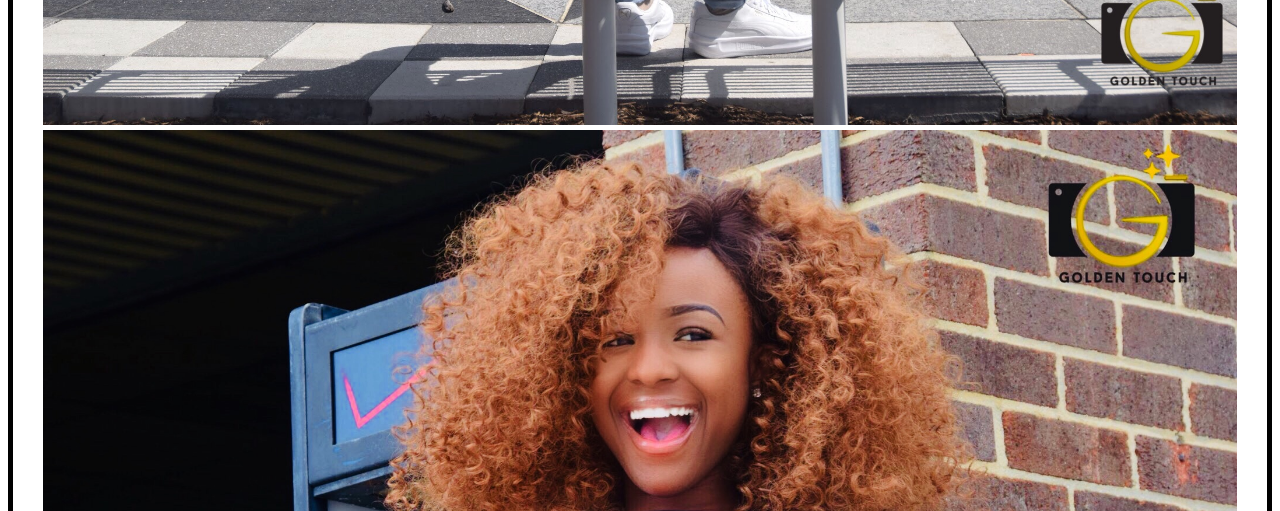
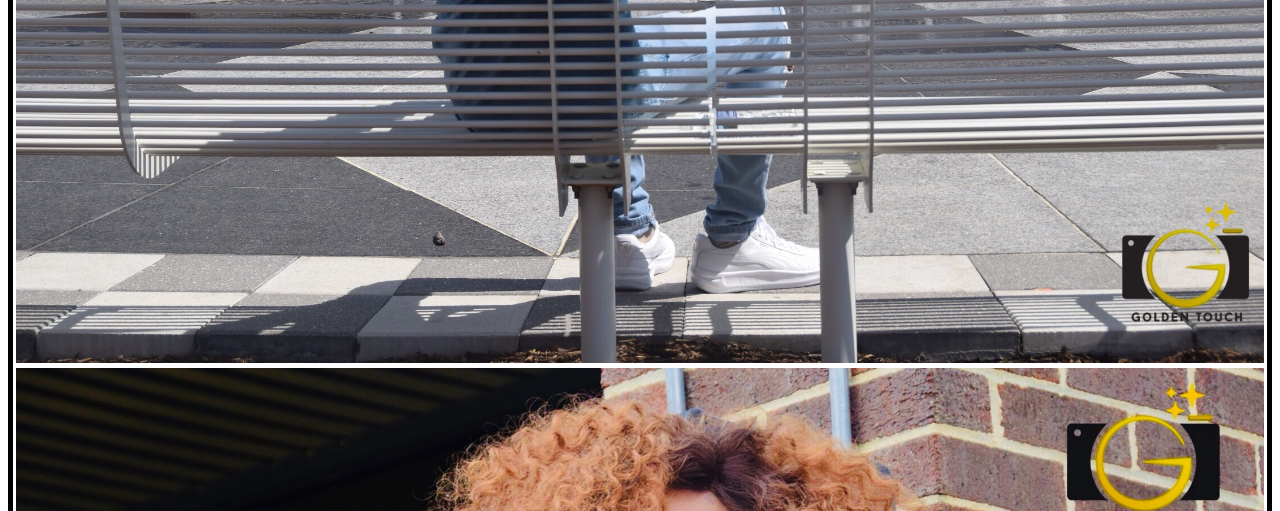
Before and after one commit to tkiguess/tkiguess.github.io, a plain HTML site: page index.html in a window 1280 px wide. Shown: the part 849-1360 px from the top of the page. Drawn offline with nearby package versions, Linux system fonts and the light colour scheme.

Commit message:
Update styles.css

```diff
--- a/styles.css
+++ b/styles.css
@@ -21,10 +21,10 @@ h1{font-size: 3em;}
 
 body {
 border: 5px solid black;
-padding: 30px
+padding: .2em;
 }
 
-#sidewaystext{
+/*#sidewaystext{
 	writing-mode: vertical-rl;
 text-orientation: mixed;
 }
@@ -79,7 +79,7 @@ margin-top:17px;
     right: 25px;
     font-size: 36px;
     margin-left: 50px;
-}
+}*/
 
 /*@media screen and (max-height: 450px) {
   .sidenav {padding-top: 15px;}
```
